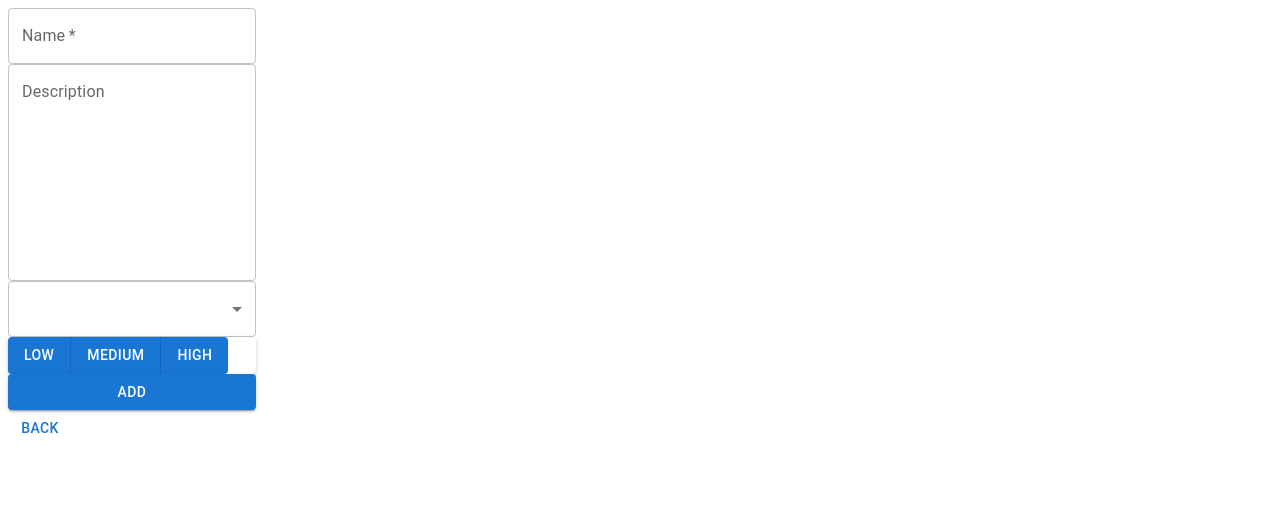
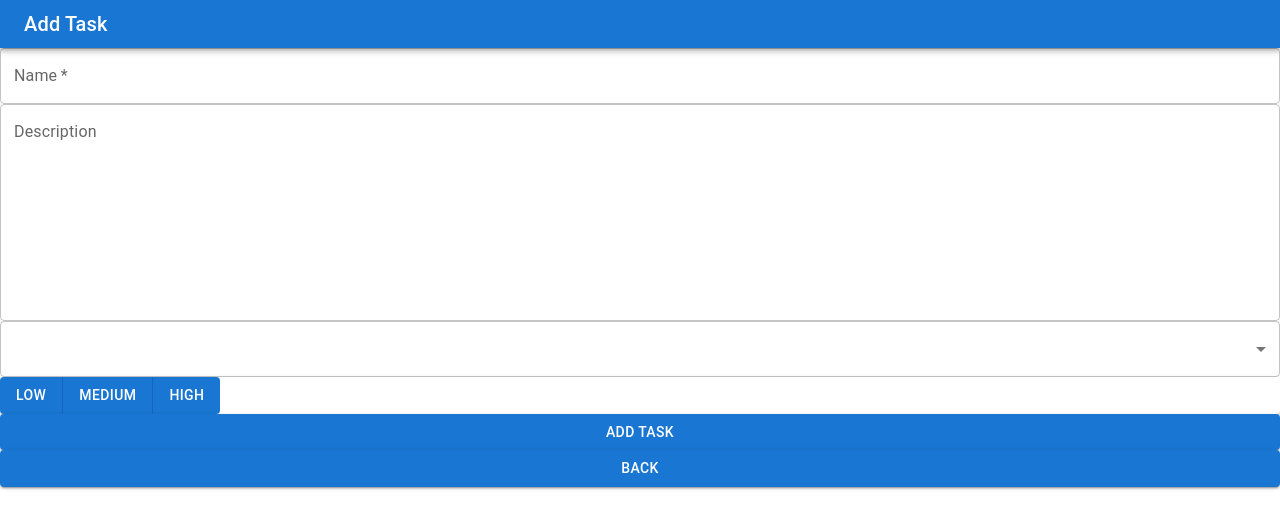
Before and after one commit to SA9102/Productivity-App, a React (Vite) app: page /Todo-App/add-task in a window 1280 px wide. Shown: the top 528 px of the page. Built offline with nearby package versions, Linux system fonts and the light colour scheme.

Commit message:
Added appbar

```diff
--- a/src/App.tsx
+++ b/src/App.tsx
@@ -1,4 +1,4 @@
-import { Fab, Typography } from "@mui/material";
+import { Box, Fab, Typography } from "@mui/material";
 // MUI icons
 import AddIcon from "@mui/icons-material/Add";
 import { NavLink } from "react-router";
@@ -6,15 +6,14 @@ import { NavLink } from "react-router";
 import { addTask } from "./utils/paths";
 
 import useTaskStore from "./store/taskStore";
+import TopBar from "./components/TopBar";
 
 const App = () => {
   const tasks = useTaskStore((state) => state.tasks);
 
   return (
-    <>
-      <Typography variant="h3" component="h1">
-        Welcome!
-      </Typography>
+    <Box>
+      <TopBar title="My Tasks" />
       {tasks.length === 0 ? (
         <Typography>You don't have any tasks to do.</Typography>
       ) : (
@@ -29,7 +28,7 @@ const App = () => {
           <AddIcon />
         </Fab>
       </NavLink>
-    </>
+    </Box>
   );
 };
 
--- /dev/null
+++ b/src/components/TopBar.tsx
@@ -0,0 +1,19 @@
+import { AppBar, Toolbar, Typography } from "@mui/material";
+
+type props = {
+  title: string;
+};
+
+const TopBar = ({ title }: props) => {
+  return (
+    <AppBar position="static">
+      <Toolbar variant="dense">
+        <Typography variant="h6" component="div">
+          {title}
+        </Typography>
+      </Toolbar>
+    </AppBar>
+  );
+};
+
+export default TopBar;
--- /dev/null
+++ b/src/default.css
@@ -0,0 +1,5 @@
+body,
+#root {
+  margin: 0;
+  padding: 0;
+}
--- a/src/index.tsx
+++ b/src/index.tsx
@@ -2,6 +2,7 @@ import { StrictMode } from "react";
 import { createRoot } from "react-dom/client";
 // import "./styles/index.css";
 import App from "./App.tsx";
+import "./default.css";
 import TaskForm from "./pages/TaskForm.tsx";
 
 // External packages
--- a/src/pages/TaskForm.tsx
+++ b/src/pages/TaskForm.tsx
@@ -9,10 +9,16 @@ import {
   MenuItem,
   ButtonGroup,
   Button,
+  Typography,
+  Box,
+  AppBar,
+  Container,
+  Toolbar,
+  Alert,
 } from "@mui/material";
 
 // React Router imports
-import { NavLink } from "react-router";
+import { Link, NavLink } from "react-router";
 
 // Type imports
 import taskType from "../types/taskType";
@@ -24,6 +30,9 @@ import { home } from "../utils/paths";
 // Store imports
 import useTaskStore from "../store/taskStore";
 
+// Custom component imports
+import TopBar from "../components/TopBar";
+
 // This component renders the input fields for a task.
 // This is used either when adding a new task, or when editing a task that exists.
 const TaskInput = () => {
@@ -32,7 +41,11 @@ const TaskInput = () => {
   const addTask = useTaskStore((state) => state.addTask);
 
   return (
-    <FormControl>
+    // <Container maxWidth="sm">
+    <Box>
+      <TopBar title="Add Task" />
+
+      <FormControl fullWidth>
         <TextField
           variant="outlined"
           id="task-name-input"
@@ -60,13 +73,19 @@ const TaskInput = () => {
           <Button>Medium</Button>
           <Button>High</Button>
         </ButtonGroup>
-      <Button variant="contained" onClick={() => addTask(task)}>
-        Add
+        <Button
+          component={Link}
+          to={home}
+          variant="contained"
+          onClick={() => addTask(task)}
+        >
+          Add Task
         </Button>
-      <NavLink to={home}>
-        <Button>Back</Button>
-      </NavLink>
+        <Button component={Link} to={home} variant="contained">
+          Back
+        </Button>
       </FormControl>
+    </Box>
   );
 };
 
```
Also changed, not shown: 2 other files (tests, documents, lock files or other folders). Lines whose indentation alone changed are shown as unchanged.
